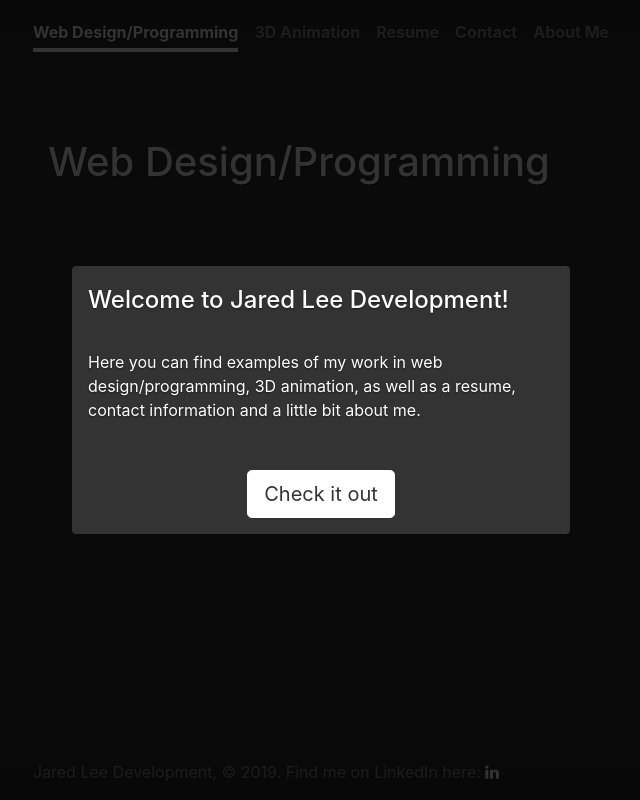
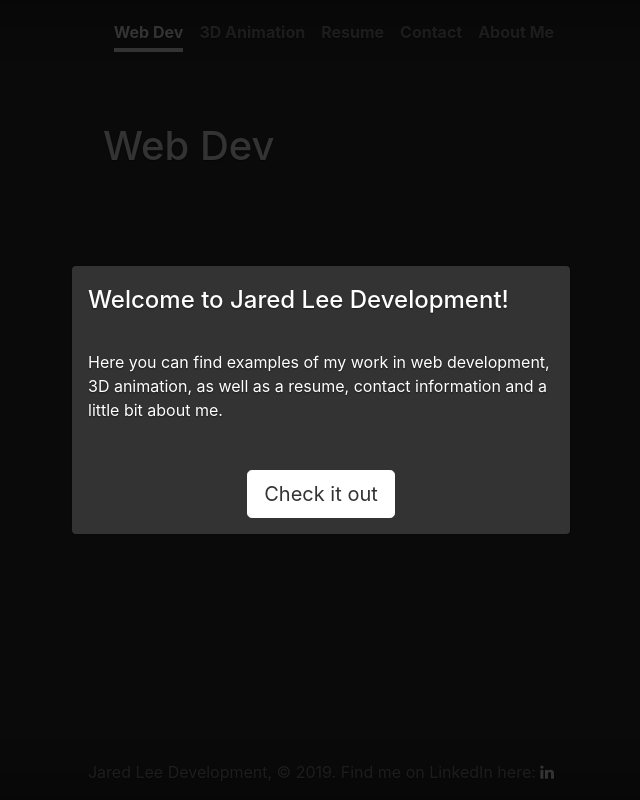
Before and after one commit to jaredleedev/jaredlee.develop, a website: page index.html in a window 1280 px wide. Shown: the whole page, without its empty margins (319-959 px from the left). Drawn offline with nearby package versions, Linux system fonts and the light colour scheme.

Commit message:
Shortens wording.

```diff
--- a/index.html
+++ b/index.html
@@ -29,7 +29,7 @@
         <!-- Start Header -->
         <header class="masthead mb-auto">
             <nav class="nav nav-masthead justify-content-center">
-                <a class="nav-link active" href="#" id="webLink">Web Design/Programming</a>
+                <a class="nav-link active" href="#" id="webLink">Web Dev</a>
                 <a class="nav-link" href="#" id="animationLink">3D Animation</a>
                 <a class="nav-link" href="#" id="resumeLink">Resume</a>
                 <a class="nav-link" href="#" id="contactLink">Contact</a>
@@ -48,7 +48,7 @@
                         <h4 class="modal-title">Welcome to Jared Lee Development!</h4>
                     </div>
                         <div class="modal-body">
-                        <p>Here you can find examples of my work in web design/programming, 3D animation, as well as a resume, contact information and a little bit about me.</p>
+                        <p>Here you can find examples of my work in web development, 3D animation, as well as a resume, contact information and a little bit about me.</p>
                     </div>
                     <div class="modal-footer">
                         <button type="button" class="btn btn-lg btn-secondary" data-dismiss="modal">Check it out</button>
@@ -59,7 +59,7 @@
 
         <!-- Start Web Design/Programming -->
         <div class="container" id="webDiv">
-            <h1>Web Design/Programming</h1>
+            <h1>Web Dev</h1>
         </div>
         <!-- End Web Design/Programming -->
 
```
